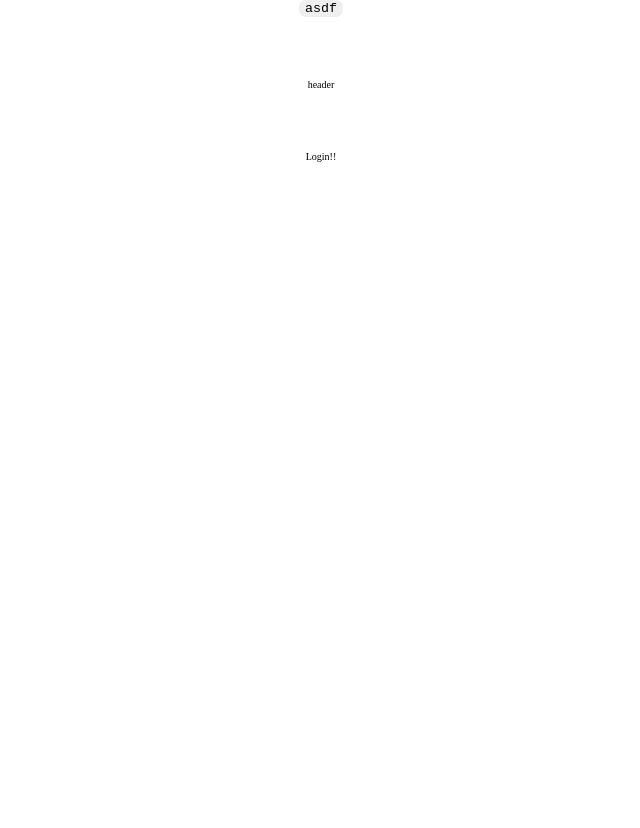
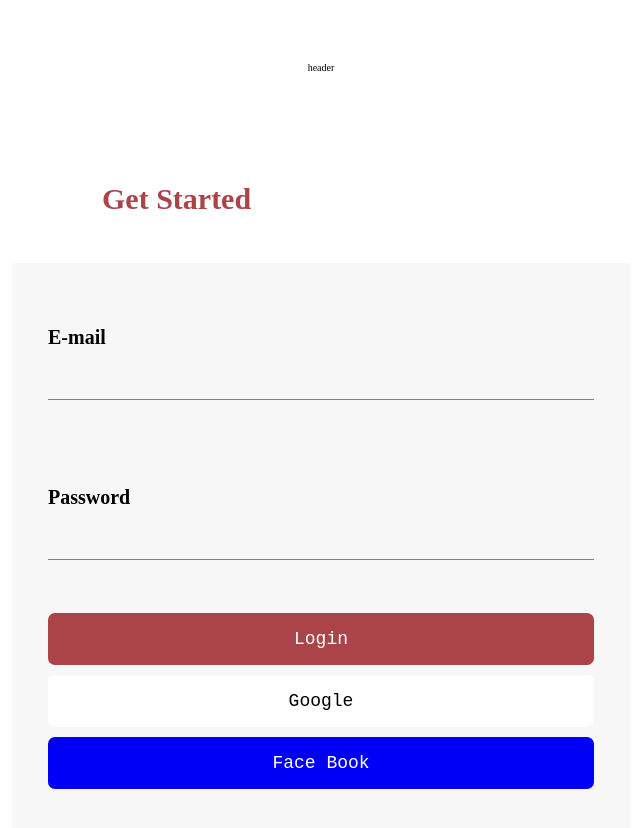
Before and after one commit to codestates-seb/seb43_main_006, a React (Create React App) app in the folder client/: page /login in a window 1280 px wide. Shown: the top 828 px of the page, without its empty margins (319-959 px from the left). Built offline with nearby package versions, Linux system fonts and the light colour scheme.

Commit message:
fix: client 기본세팅수정

```diff
--- a/client/src/App.tsx
+++ b/client/src/App.tsx
@@ -1,19 +1,19 @@
-import styled from 'styled-components';
-import { Route, Routes } from 'react-router-dom';
-import Home from './pages/Home.tsx';
-import Cart from './pages/Cart.tsx';
-import Login from './pages/Login.tsx';
-import Signup from './pages/Signup.tsx';
-import Mypage from './pages/Mypage.tsx';
-import Payment from './pages/Payment/Payment.tsx';
-import Place from './pages/Place.tsx';
-import PaymentConfirm from './pages/Payment/PaymentConfirm.tsx';
-import Alcohol from './pages/Alcohol.tsx';
-import AlcoholDetail from './pages/AlcoholDetail.tsx';
-import Layout from './layout/index.tsx';
-import HelpCenter from './pages/HelpCenter.tsx';
+import styled from "styled-components";
+import { Route, Routes } from "react-router-dom";
+import Home from "./pages/Home";
+import Cart from "./pages/Cart";
+import Login from "./pages/Login";
+import Signup from "./pages/Signup";
+import Mypage from "./pages/Mypage";
+import Payment from "./pages/Payment/Payment";
+import Place from "./pages/Place";
+import PaymentConfirm from "./pages/Payment/PaymentConfirm";
+import Alcohol from "./pages/Alcohol";
+import AlcoholDetail from "./pages/AlcoholDetail";
+import Layout from "./layout/index";
+import HelpCenter from "./pages/HelpCenter";
 
-const BodyContainer = styled.body`
+const BodyContainer = styled.div`
   min-height: 100vh;
   ${({ theme }) => theme.common.flexCenterCol};
 `;
@@ -21,7 +21,6 @@
 const App = () => {
   return (
     <BodyContainer>
-      <button>asdf</button>
       <Layout>
         <Routes>
           <Route path="/" element={<Home />} />
--- a/client/src/index.tsx
+++ b/client/src/index.tsx
@@ -1,12 +1,12 @@
-import ReactDOM from 'react-dom/client';
-import App from './App.tsx';
-import { Provider } from 'react-redux';
-import { BrowserRouter } from 'react-router-dom';
-import store from './redux/slice/store.tsx';
-import { ThemeProvider } from 'styled-components';
-import GlobalStyle from './styles/GlobalStyle.ts';
-import theme from './styles/theme.ts';
-const rootElement = document.getElementById('root');
+import ReactDOM from "react-dom/client";
+import App from "./App";
+import { Provider } from "react-redux";
+import { BrowserRouter } from "react-router-dom";
+import store from "./redux/slice/store";
+import { ThemeProvider } from "styled-components";
+import GlobalStyle from "./styles/GlobalStyle";
+import theme from "./styles/theme";
+const rootElement = document.getElementById("root");
 if (rootElement) {
   const root = ReactDOM.createRoot(rootElement);
   root.render(
@@ -17,8 +17,8 @@
           <App />
         </BrowserRouter>
       </Provider>
-    </ThemeProvider>
+    </ThemeProvider>,
   );
 } else {
-  console.error('No root');
+  console.error("No root");
 }
--- a/client/src/pages/Login.tsx
+++ b/client/src/pages/Login.tsx
@@ -1,10 +1,155 @@
-import React from 'react';
-import styled from 'styled-components';
+import styled, { ThemeContext } from 'styled-components';
+import { useContext, useState, ChangeEvent, MouseEvent } from 'react';
+import axios from 'axios';
+import { useNavigate } from 'react-router-dom';
 
-const LoginContainer = styled.section``;
+const url = 'https://ee61-124-111-225-247.ngrok-free.app/';
+const LoginContainer = styled.section`
+  width: 618px;
+  ${({ theme }) => theme.common.flexCenterCol};
+`;
+const TopContainer = styled.div`
+  display: flex;
+  align-items: center;
+  padding-left: 90px;
+  width: 100%;
+  height: 128px;
+
+  .greeting {
+    color: ${({ theme }) => theme.colors.themeColor};
+    font-size: 30px;
+    font-weight: 600;
+  }
+`;
+const BottomContainer = styled.div`
+  width: 100%;
+  height: 618px;
+  background-color: ${({ theme }) => theme.colors.bg};
+  padding: 50px 36px;
+  .input-container {
+    display: grid;
+    grid-template-columns: 1fr;
+    grid-row-gap: 60px;
+  }
+  .oauth-container {
+    margin-top: 40px;
+    display: grid;
+    grid-template-columns: 1fr;
+    grid-row-gap: 10px;
+  }
+`;
+const InputContainer = styled.form`
+  display: flex;
+  flex-direction: column;
+  justify-content: space-around;
+
+  height: 100px;
+  width: 100%;
+  font-weight: 600;
+  .title {
+    font-size: 20px;
+  }
+  .input {
+    font-size: 20px;
+    border-bottom: 1px solid gray;
+  }
+`;
+const Button = styled.button`
+  ${({ theme }) => theme.common.flexCenter};
+
+  height: 52px;
+  width: 100%;
+  font-size: 18px;
+  font-weight: 500;
+  background-color: ${(props) => props.color};
+  ${(props) => (props.color === 'white' ? 'color : black' : 'color : white')}
+`;
 
 const Login = () => {
-  return <LoginContainer>Login!!</LoginContainer>;
+  const themeContext = useContext(ThemeContext).colors; // useContext를 통해 전역적으로 context 현재 값을 반환하는데 여기서는 ThemeProvider의 value 의 colors만 선택
+  const navigate = useNavigate();
+  const [username, setUsername] = useState('');
+  const [password, setPassword] = useState('');
+
+  const emailHandler = (e: ChangeEvent<HTMLInputElement>) => {
+    setUsername(e.target.value);
+  };
+  const passwordHandler = (e: ChangeEvent<HTMLInputElement>) => {
+    setPassword(e.target.value);
+  };
+  const handleLogin = (e: MouseEvent<HTMLButtonElement>) => {
+    const body = {
+      username,
+      password,
+    };
+    console.log(body);
+    axios
+      .post(`${url}auth/login`, body, {
+        headers: {
+          'Content-Type': 'application/json',
+        },
+      })
+      .then((res) => {
+        localStorage.setItem('authToken', res.headers.authorization);
+        navigate('/');
+      })
+      .catch((err) => console.log('실패', err));
+  };
+  const googleOAuthHandler = () => {
+    //오어스 인증링크로 이동
+    window.location.assign(`${url}oauth2/authorization/google`);
+  };
+  const facebookOAuthHandler = () => {
+    //오어스 인증링크로 이동
+    window.location.assign(`${url}oauth2/authorization/facebook`);
+  };
+  return (
+    <LoginContainer>
+      <TopContainer>
+        <div className="greeting">Get Started</div>
+      </TopContainer>
+      <BottomContainer>
+        <div className="input-container">
+          <InputContainer>
+            <div className="title">E-mail</div>
+            <input
+              autoComplete="on"
+              onChange={emailHandler}
+              className="input"
+            ></input>
+          </InputContainer>
+          <InputContainer>
+            <div className="title">Password</div>
+            <input
+              autoComplete="off"
+              onChange={passwordHandler}
+              type="password"
+              className="input"
+            ></input>
+          </InputContainer>
+        </div>
+        <div className="oauth-container">
+          <Button
+            onClick={handleLogin}
+            color={themeContext['themeColor']}
+            name="Login"
+          >
+            Login
+          </Button>
+          <Button onClick={googleOAuthHandler} color="white" name="google">
+            Google
+          </Button>
+          <Button
+            onClick={facebookOAuthHandler}
+            color="#0000f7"
+            name="Face Book"
+          >
+            Face Book
+          </Button>
+        </div>
+      </BottomContainer>
+    </LoginContainer>
+  );
 };
 
 export default Login;
--- a/client/src/styles/GlobalStyle.ts
+++ b/client/src/styles/GlobalStyle.ts
@@ -31,7 +31,8 @@
     input{
         display: flex;
         outline: none;
-        padding-left: 10px;
+        border: none;
+        background-color: inherit;
     }
     a{
         text-decoration: none;
--- a/client/src/styles/theme.ts
+++ b/client/src/styles/theme.ts
@@ -39,19 +39,19 @@
 const common = {
   flexCenter: `
       display: flex;
-      justify-contents: center;
+      justify-content: center;
       align-items: center;
     `,
   flexCenterCol: `
       display: flex;
       flex-direction: column;
-      justify-contents: center;
+      justify-content: center;
       align-items: center;
     `,
   flexCenterRow: `
       display: flex;
       flex-direction: row;
-      justify-contents: center;
+      justify-content: center;
       align-items: center;
     `,
 };
```
Also changed, not shown: client/src/layout/index.tsx (+4 -4 lines), client/src/types/Interfaces.ts (+20 -5 lines), client/tsconfig.json (+5 -16 lines), client/src/.eslintrc.json, client/src/.prettierrc.json, client/src/types/Types.d.ts (indentation only).
